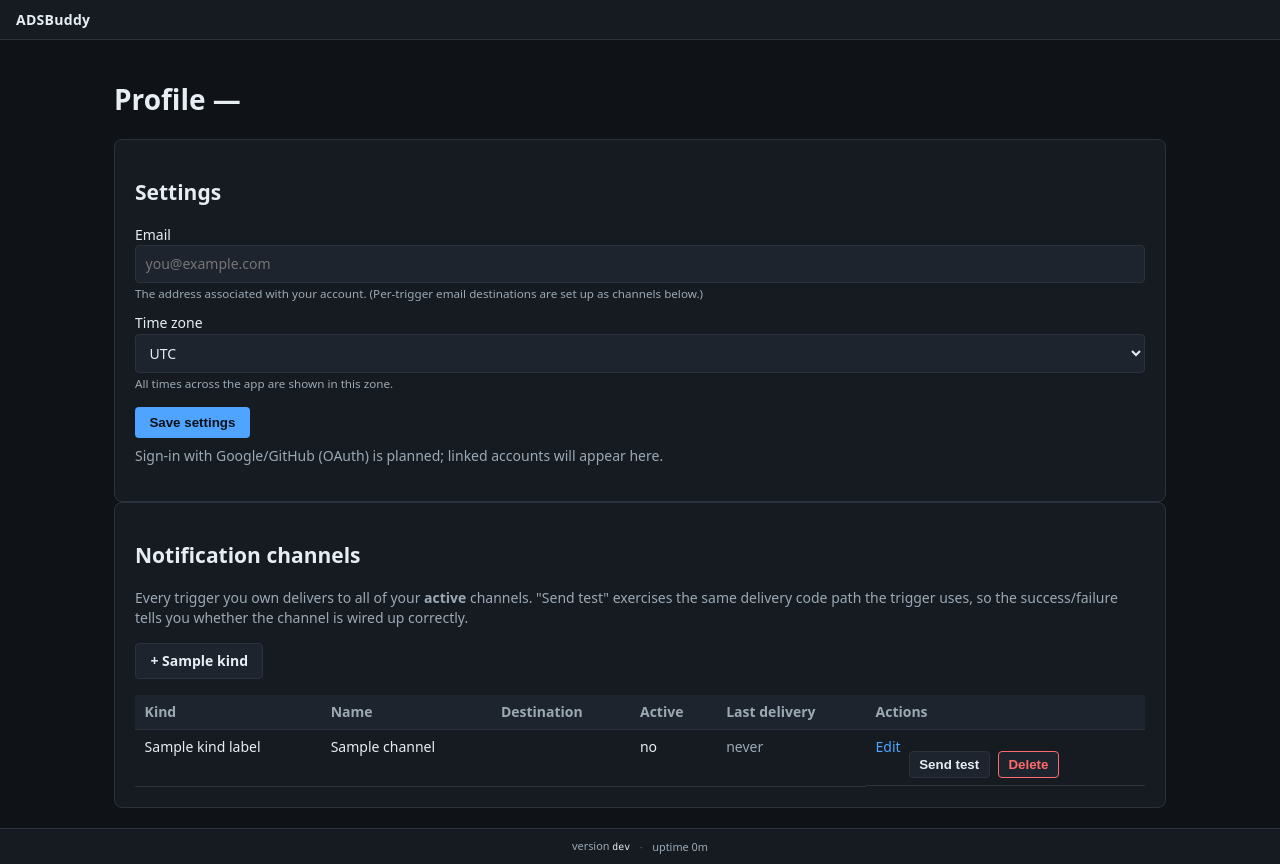
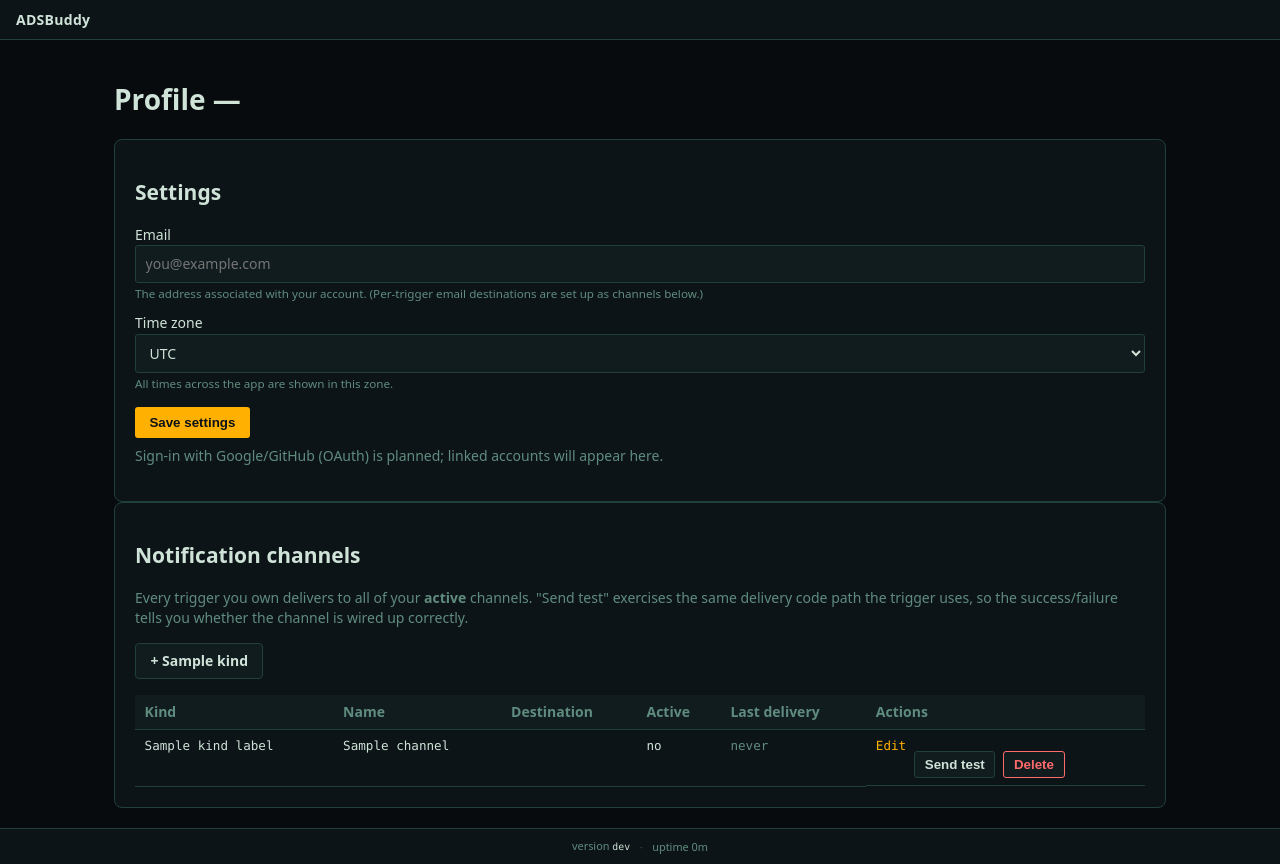
Before and after one commit to cdibona/ADSBuddy, a FastAPI app: template app/templates/profile.html in a window 1280 px wide. Run offline with FastAPI, Linux system fonts and the light colour scheme; the template is opened without the code that fills it: most values are stand-ins (such as "Sample title", 1, 10 or a date in 2020); parts of the project's set-up code (start-up, migrations or seed data) failed here and were passed over.

Commit message:
feat: CSS design tokens + cockpit night/day palettes
Co-Authored-By: Claude Opus 4.8 (1M context) <noreply@anthropic.com>

```diff
--- a/app/static/app.css
+++ b/app/static/app.css
@@ -1,28 +1,40 @@
 :root {
-  --bg: #0f1216;
-  --panel: #161b22;
-  --panel-2: #1d242d;
-  --border: #2a323d;
-  --text: #e6edf3;
-  --muted: #9ca8b3;
-  --accent: #4ea4ff;
-  --danger: #ff6b6b;
-  --ok: #3fb950;
+  /* —— Cockpit · NIGHT (default) —— */
+  --bg:#080b0d; --panel:#0d1417; --panel-2:#111c1f; --border:#20403a;
+  --ink:#cfe3d8; --muted:#5f8c7e;
+  --accent:#ffb000;        /* amber */
+  --ok:#4ade80;            /* instrument green */
+  --danger:#ff6b6b;
+  --watch:#c084fc;         /* purple: skipped/watch */
+  --info:#4ea4ff;
+  --font-data:ui-monospace,SFMono-Regular,Menlo,monospace;
+  --font-ui:system-ui,-apple-system,"Segoe UI",Roboto,sans-serif;
+  --fw-base:400; --fw-bold:700;
+  --s1:.25rem; --s2:.4rem; --s3:.6rem; --s4:.9rem; --s5:1.25rem; --s6:1.75rem;
+  --radius:3px;
+}
+[data-theme="day"] {
+  /* —— Cockpit · DAY (heavier, darker ink) —— */
+  --bg:#edefe9; --panel:#ffffff; --panel-2:#f3f5f0; --border:#cdd5cd;
+  --ink:#0f1714; --muted:#3f4d46;
+  --accent:#9a4d06; --ok:#15703c; --danger:#b3261e; --watch:#7a3fb0; --info:#0b6bcb;
+  --fw-base:500; --fw-bold:800;
 }
 
 * { box-sizing: border-box; }
 html, body { margin: 0; padding: 0; height: 100%; }
 body {
   background: var(--bg);
-  color: var(--text);
-  font: 14px/1.45 system-ui, -apple-system, "Segoe UI", Roboto, sans-serif;
+  color: var(--ink);
+  font: 14px/1.45 var(--font-ui);
+  font-weight: var(--fw-base);
   display: flex;
   flex-direction: column;
 }
 
 a { color: var(--accent); text-decoration: none; }
 a:hover { text-decoration: underline; }
-code { font-family: ui-monospace, SFMono-Regular, Menlo, monospace; font-size: 0.9em; }
+code { font-family: var(--font-data); font-size: 0.9em; }
 
 .topbar {
   display: flex;
@@ -33,7 +45,7 @@ code { font-family: ui-monospace, SFMono-Regular, Menlo, monospace; font-size: 0
   border-bottom: 1px solid var(--border);
   flex: 0 0 auto;
 }
-.brand a { color: var(--text); font-weight: 600; letter-spacing: 0.02em; }
+.brand a { color: var(--ink); font-weight: var(--fw-bold); letter-spacing: 0.02em; }
 .nav { display: flex; align-items: center; gap: 1rem; margin-left: auto; }
 .nav .user { color: var(--muted); margin-left: 0.5rem; }
 .nav .inline { margin: 0; }
@@ -59,13 +71,13 @@ body.auth { justify-content: flex-start; }
 .card input[type=text], .card input[type=password],
 .card input[type=email], .card select {
   width: 100%; padding: 0.5rem 0.6rem;
-  background: var(--panel-2); border: 1px solid var(--border); border-radius: 4px;
-  color: var(--text); font: inherit;
+  background: var(--panel-2); border: 1px solid var(--border); border-radius: var(--radius);
+  color: var(--ink); font: inherit;
 }
 .card button {
   margin-top: 0.9rem; padding: 0.5rem 0.9rem;
-  background: var(--accent); color: #0b1118; border: 0; border-radius: 4px;
-  font-weight: 600; cursor: pointer;
+  background: var(--accent); color: #0b1118; border: 0; border-radius: var(--radius);
+  font-weight: var(--fw-bold); cursor: pointer;
 }
 .error { color: var(--danger); margin: 0 0 0.5rem; }
 .muted { color: var(--muted); }
@@ -75,13 +87,14 @@ table.grid th, table.grid td {
   text-align: left; padding: 0.45rem 0.6rem;
   border-bottom: 1px solid var(--border); vertical-align: top;
 }
-table.grid th { color: var(--muted); font-weight: 600; }
+table.grid th { color: var(--muted); font-weight: var(--fw-bold); }
+table.grid td { font-family: var(--font-data); font-size: 0.9em; }
 .row-actions { display: flex; gap: 0.5rem; flex-wrap: wrap; }
 .row-actions .inline { display: inline-flex; gap: 0.4rem; align-items: center; }
-.row-actions input { padding: 0.3rem 0.5rem; background: var(--panel-2); border: 1px solid var(--border); border-radius: 4px; color: var(--text); }
+.row-actions input { padding: 0.3rem 0.5rem; background: var(--panel-2); border: 1px solid var(--border); border-radius: var(--radius); color: var(--ink); }
 .row-actions button {
-  padding: 0.3rem 0.6rem; background: var(--panel-2); border: 1px solid var(--border); border-radius: 4px;
-  color: var(--text); cursor: pointer;
+  padding: 0.3rem 0.6rem; background: var(--panel-2); border: 1px solid var(--border); border-radius: var(--radius);
+  color: var(--ink); cursor: pointer;
 }
 .row-actions button.danger { color: var(--danger); border-color: var(--danger); }
 
@@ -102,10 +115,10 @@ form.inline { display: inline-block; margin: 0; }
 .page-head { display: flex; align-items: baseline; justify-content: space-between; gap: 1rem; }
 .btn, .btn-secondary {
   display: inline-block; padding: 0.45rem 0.9rem; border-radius: 4px;
-  text-decoration: none; font-weight: 600;
+  text-decoration: none; font-weight: var(--fw-bold);
 }
 .btn { background: var(--accent); color: #0b1118; border: 0; }
-.btn-secondary { background: var(--panel-2); color: var(--text); border: 1px solid var(--border); }
+.btn-secondary { background: var(--panel-2); color: var(--ink); border: 1px solid var(--border); }
 a.btn:hover, a.btn-secondary:hover { text-decoration: none; opacity: 0.9; }
 
 .trigger-form fieldset {
@@ -251,65 +271,45 @@ td.col-conditions code { overflow-wrap: anywhere; word-break: break-word; }
 :focus-visible {
   outline: 2px solid var(--accent);
   outline-offset: 2px;
+  border-radius: 2px;
 }
 /* Suppress focus ring for mouse clicks; only show for keyboard navigation */
 :focus:not(:focus-visible) { outline: none; }
 
 /* ── Responsive table wrapper ──────────────────────────────────────────── */
+/* Sticky table headers — header row stays put while body scrolls.
+   max-height bounds the scroll container; short tables simply don't scroll.
+   The bottom rule uses inset box-shadow because a real border-bottom detaches
+   from a sticky cell mid-scroll. */
 .table-scroll {
-  overflow-x: auto;
+  max-height: calc(100vh - 200px);
+  overflow: auto;
   -webkit-overflow-scrolling: touch;
+}
+table.grid thead th {
+  position: sticky;
+  top: 0;
+  z-index: 5;
+  background: var(--panel-2);
+  box-shadow: inset 0 -1px 0 var(--border);
+}
+table.grid thead th { border-bottom: 0; }
+
+@media (max-width: 640px) {
+  .table-scroll { max-height: calc(100vh - 160px); }
 }
 
 /* ── Mobile adjustments ────────────────────────────────────────────────── */
 @media (max-width: 640px) {
-  .content { padding: 0.75rem; }
-  .topbar { gap: 0.75rem; flex-wrap: wrap; }
+  .content { padding: 0.9rem; }
+  .topbar { gap: 0.75rem; padding: 0.5rem 0.75rem; flex-wrap: wrap; }
   .page-head { flex-direction: column; align-items: flex-start; gap: 0.5rem; }
   .trigger-form .grid-2 { grid-template-columns: 1fr; }
+  table.grid th, table.grid td { font-size: 0.8em; padding: 0.35rem 0.4rem; }
   .pagination { flex-wrap: wrap; gap: 0.5rem; }
 }
 
-/* —— Delivery status badges ————————————————————————————————————————————— */
-.badge-sent {
-  display: inline-block; padding: 0.15rem 0.55rem; border-radius: 99px;
-  font-size: 0.75em; font-weight: 600; white-space: nowrap;
-  background: rgba(63, 185, 80, 0.15); color: var(--ok);
-  border: 1px solid rgba(63, 185, 80, 0.35);
-}
-.badge-failed {
-  display: inline-block; padding: 0.15rem 0.55rem; border-radius: 99px;
-  font-size: 0.75em; font-weight: 600; white-space: nowrap;
-  background: rgba(255, 107, 107, 0.15); color: var(--danger);
-  border: 1px solid rgba(255, 107, 107, 0.35);
-}
-.badge-pending {
-  display: inline-block; padding: 0.15rem 0.55rem; border-radius: 99px;
-  font-size: 0.75em; font-weight: 600; white-space: nowrap;
-  background: rgba(156, 168, 179, 0.15); color: var(--muted);
-  border: 1px solid rgba(156, 168, 179, 0.35);
-}
-
-/* —— Responsive table ——————————————————————————————————————————————————— */
-.table-scroll { overflow-x: auto; -webkit-overflow-scrolling: touch; }
-
-/* —— Pagination ————————————————————————————————————————————————————————— */
-.pagination {
-  display: flex; align-items: center; gap: 0.75rem;
-  margin-top: 1rem; font-size: 0.875em;
-}
-.pagination a { color: var(--accent); }
-.pagination .disabled { color: var(--muted); cursor: default; }
-.pg-info { color: var(--muted); }
-
-/* —— Focus-visible ——————————————————————————————————————————————————————— */
-:focus-visible {
-  outline: 2px solid var(--accent);
-  outline-offset: 2px;
-  border-radius: 2px;
-}
-
-/* —— External link icon ──────────────────────────────────────────────────── */
+/* ── External link icon ──────────────────────────────────────────────────── */
 .ext-link {
   font-size: 0.72em;
   color: var(--muted);
@@ -360,47 +360,10 @@ td.col-conditions code { overflow-wrap: anywhere; word-break: break-word; }
 .detail-grid dd { margin: 0; }
 
 .detail-section { margin-bottom: 1.75rem; }
-.detail-section h2 { font-size: 1em; font-weight: 600; margin: 0 0 0.5rem; }
+.detail-section h2 { font-size: 1em; font-weight: var(--fw-bold); margin: 0 0 0.5rem; }
 .detail-count { font-size: 0.8em; color: var(--muted); font-weight: 400; }
 
-/* —— Mobile / responsive ————————————————————————————————————————————————— */
-@media (max-width: 640px) {
-  .content { padding: 0.9rem; }
-  .topbar { gap: 0.75rem; padding: 0.5rem 0.75rem; flex-wrap: wrap; }
-  .page-head { flex-direction: column; align-items: flex-start; gap: 0.5rem; }
-  .trigger-form .grid-2 { grid-template-columns: 1fr; }
-  table.grid th, table.grid td { font-size: 0.8em; padding: 0.35rem 0.4rem; }
-  .pagination { flex-wrap: wrap; }
-}
-
-/* ═══ Phase 5: table usability ════════════════════════════════════════════ */
-
-/* —— 5a. Sticky table headers ─────────────────────────────────────────────
-   The header row stays put while the body scrolls. Sticky positioning only
-   triggers inside a scroll container, so .table-scroll gets a bounded height
-   and scrolls in both axes. Short tables that fit simply don't scroll. The
-   bottom rule is drawn with an inset box-shadow because a real border-bottom
-   detaches from a sticky cell mid-scroll. */
-.table-scroll {
-  max-height: calc(100vh - 200px);
-  overflow: auto;
-  -webkit-overflow-scrolling: touch;
-}
-table.grid thead th {
-  position: sticky;
-  top: 0;
-  z-index: 5;
-  background: var(--panel-2);
-  box-shadow: inset 0 -1px 0 var(--border);
-}
-/* The shadow replaces the scrolling border on header cells. */
-table.grid thead th { border-bottom: 0; }
-
-@media (max-width: 640px) {
-  .table-scroll { max-height: calc(100vh - 160px); }
-}
-
-/* —— 5b. Filter / index bars ──────────────────────────────────────────────
+/* ── Filter / index bars ──────────────────────────────────────────────────
    A row of chip links above a table that narrow it in place via query params.
    Server-rendered, no JS: each chip is just a link carrying the filter. */
 .filter-bar {
@@ -504,17 +467,16 @@ td.cell-actions > * + * { margin-left: 0.35rem; }
   color: var(--muted);
   font-size: 0.78em;
 }
-.site-footer code { color: var(--text); }
+.site-footer code { color: var(--ink); }
 .site-footer a { color: var(--accent); }
 .footer-sep { opacity: 0.5; }
 
-/* —— Aircraft-detail location map (Leaflet) ───────────────────────────────── */
+/* ── Aircraft-detail location map (Leaflet) ───────────────────────────────── */
 .sight-map {
   height: 380px;
   width: 100%;
   border: 1px solid var(--border);
   border-radius: 6px;
-  /* Leaflet tiles/controls assume a light surface; keep them above the dark bg. */
   background: var(--panel-2);
 }
 .sight-map .leaflet-popup-content { margin: 0.5rem 0.7rem; line-height: 1.4; }
```
Also changed, not shown: other parts of app/static/app.css (+65 -65 lines), tests/test_theme.py (added, +18 -0 lines).
